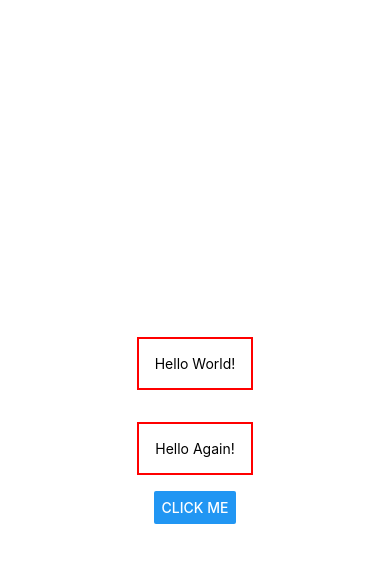
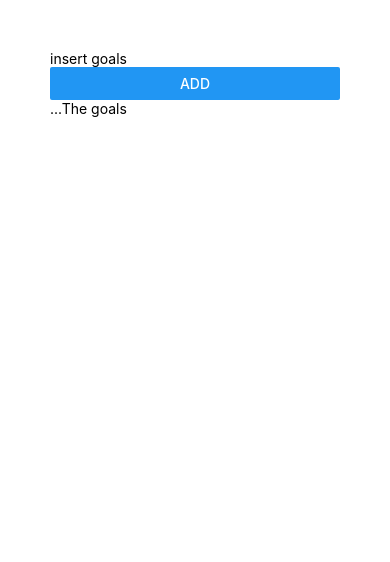
Before and after one commit to Shamoleambo/rn-basics-goals-app, a React Native app: screen / in a window 390 px wide. Shown: the top 562 px of the page. Built offline with nearby package versions, Linux system fonts and the light colour scheme.

Commit message:
discover TextInput

```diff
--- a/App.js
+++ b/App.js
@@ -1,28 +1,21 @@
-import { StyleSheet, Text, View, Button } from 'react-native'
+import { StyleSheet, Text, View, Button, TextInput } from 'react-native'
 
 export default function App() {
   return (
-    <View style={styles.container}>
+    <View style={styles.appContainer}>
       <View>
-        <Text style={styles.dummyText}>Hello World!</Text>
+        <TextInput placeholder='insert goals' />
+        <Button title='Add' />
       </View>
-      <Text style={styles.dummyText}>Hello Again!</Text>
-      <Button title='click me' />
+      <View>
+        <Text>...The goals</Text>
+      </View>
     </View>
   )
 }
 
 const styles = StyleSheet.create({
-  container: {
-    flex: 1,
-    backgroundColor: '#fff',
-    alignItems: 'center',
-    justifyContent: 'center'
-  },
-  dummyText: {
-    margin: 16,
-    borderWidth: 2,
-    borderColor: 'red',
-    padding: 16
+  appContainer: {
+    padding: 50
   }
 })
```
